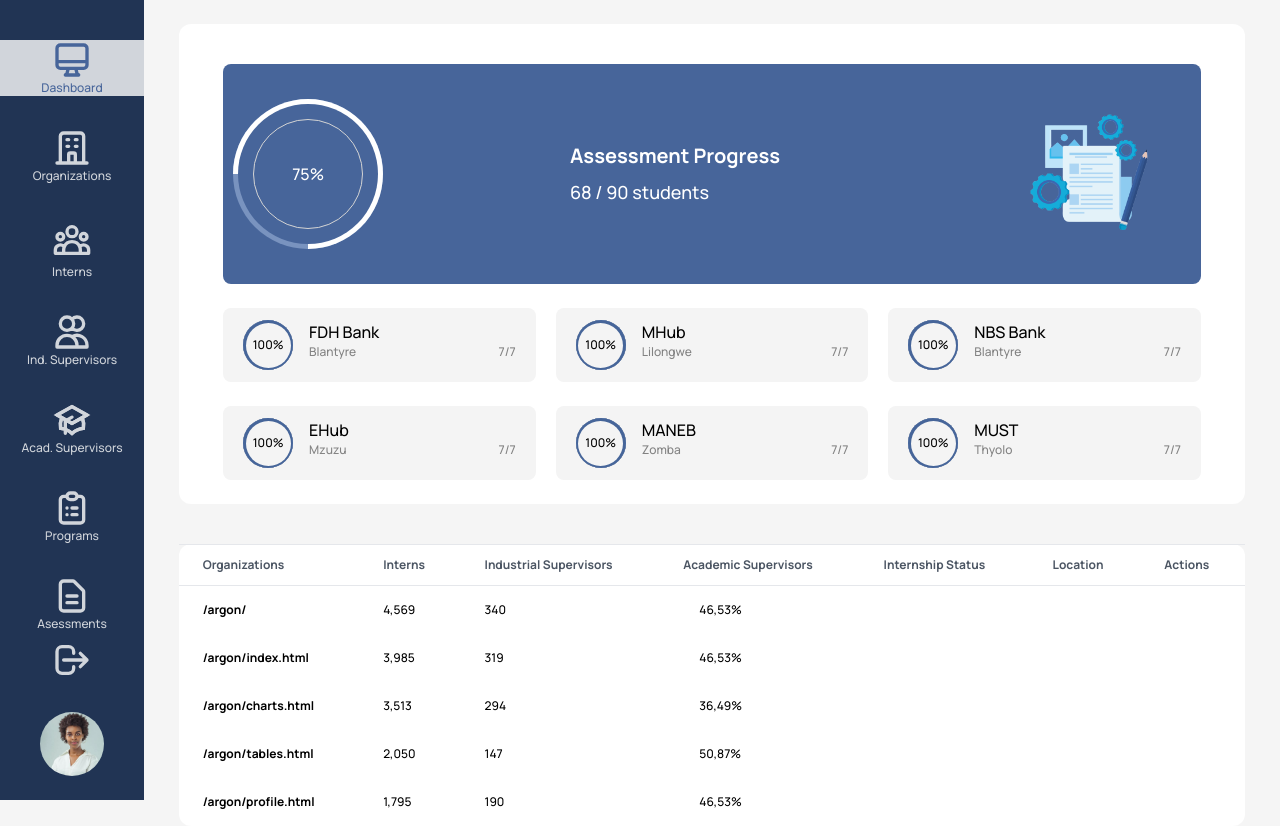
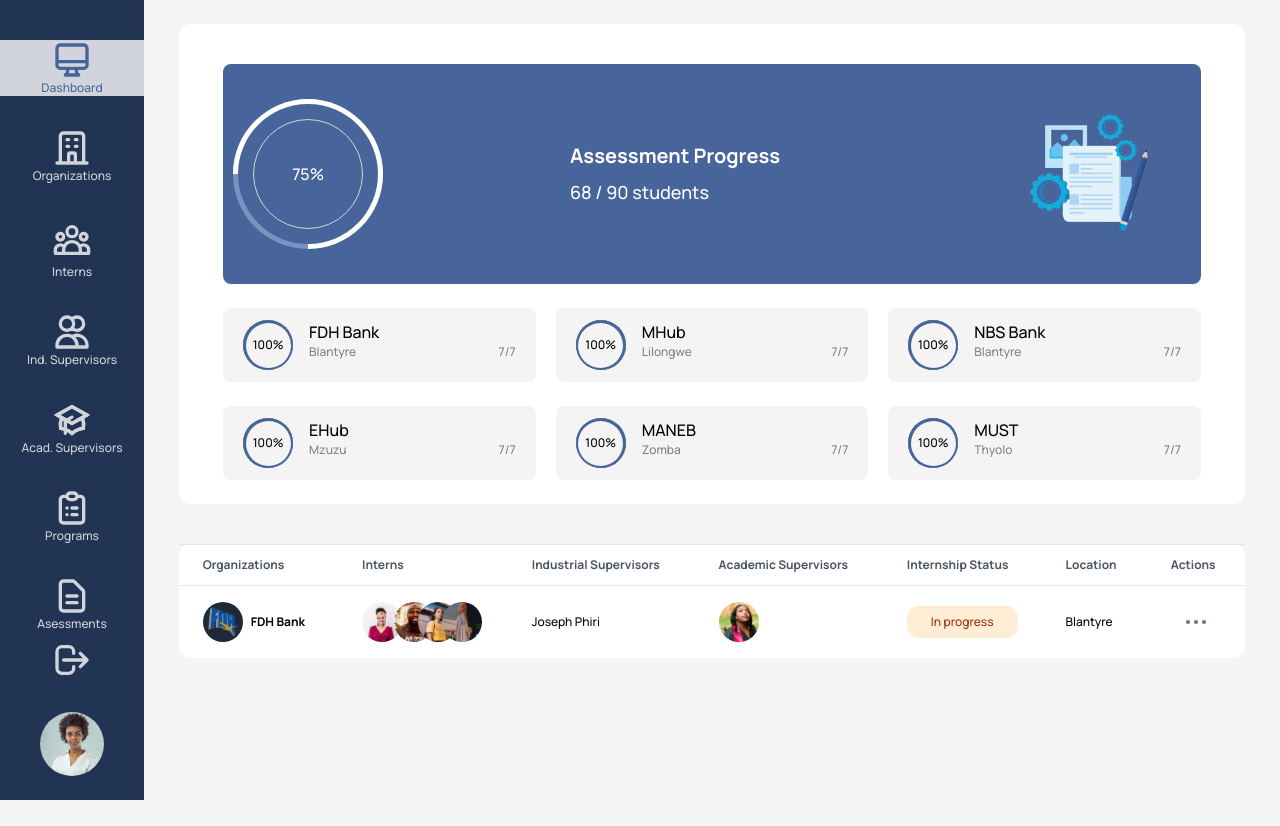
Before and after one commit to ChawerKamanga/must-wil-dashboard-ui, a website: page src/index.html in a window 1280 px wide. After the commit the page ends 800 px from the top, so only its background shows below. Drawn offline with Linux system fonts and the light colour scheme.

Commit message:
added table row for the table

```diff
--- a/src/index.html
+++ b/src/index.html
@@ -437,20 +437,6 @@
           </div>
 
           <div class="w-full mt-6 flex flex-col space-y-6 bg-white rounded-xl">
-            <!-- <table>
-              <thead>
-                <td>
-                  <tr>Organizations</tr>
-                  <tr>Interns</tr>
-                  <tr>Industrial Supervisors</tr>
-                  <tr>Academic Supervisors</tr>
-                  <tr>Internship Status</tr>
-                  <tr>Location</tr>
-                  <tr>Actions</tr>
-                </td>
-              </thead>
-            </table> -->
-
             <table class="items-center w-full bg-transparent border-collapse">
               <thead>
                 <tr>
@@ -468,115 +454,79 @@
                   <th
                     class="border-t-0 px-6 align-middle border-l-0 border-r-0 text-xs whitespace-nowrap p-4 text-left"
                   >
-                    /argon/
+                    <div class="flex items-center space-x-2">
+                      <div class="rounded-full bg-gray-800">
+                        <img
+                          src="../images/fdh_logo-removebg-preview.png"
+                          class="w-10"
+                          alt="logo"
+                        />
+                      </div>
+                      <span>FDH Bank</span>
+                    </div>
                   </th>
                   <td
                     class="border-t-0 px-6 align-middle border-l-0 border-r-0 text-xs whitespace-nowrap p-4"
                   >
-                    4,569
+                    <div class="flex items-center">
+                      <img
+                        src="../images/amina.jpg"
+                        class="w-10 rounded-full"
+                        alt="logo"
+                      />
+                      <img
+                        src="../images/bright.jpg"
+                        class="w-10 rounded-full -m-2"
+                        alt="logo"
+                      />
+                      <img
+                        src="../images/chisomo.jpg"
+                        class="w-10 rounded-full -m-2"
+                        alt="logo"
+                      />
+                      <img
+                        src="../images/grace.jpg"
+                        class="w-10 rounded-full -m-2"
+                        alt="logo"
+                      />
+                    </div>
                   </td>
                   <td
                     class="border-t-0 px-6 align-middle border-l-0 border-r-0 text-xs whitespace-nowrap p-4"
                   >
-                    340
+                    Joseph Phiri
                   </td>
                   <td
                     class="border-t-0 px-6 align-middle border-l-0 border-r-0 text-xs whitespace-nowrap p-4"
                   >
-                    <i class="fas fa-arrow-up text-emerald-500 mr-4"></i>
-                    46,53%
-                  </td>
-                </tr>
-                <tr>
-                  <th
-                    class="border-t-0 px-6 align-middle border-l-0 border-r-0 text-xs whitespace-nowrap p-4 text-left"
-                  >
-                    /argon/index.html
-                  </th>
-                  <td
-                    class="border-t-0 px-6 align-middle border-l-0 border-r-0 text-xs whitespace-nowrap p-4"
-                  >
-                    3,985
+                    <img
+                      src="../images/pic_1.jpg"
+                      class="w-10 rounded-full"
+                      alt="amina"
+                    />
                   </td>
                   <td
                     class="border-t-0 px-6 align-middle border-l-0 border-r-0 text-xs whitespace-nowrap p-4"
                   >
-                    319
+                    <div
+                      class="bg-orange-100 rounded-xl text-orange-800 py-2 px-1 text-center"
+                    >
+                      In progress
+                    </div>
                   </td>
                   <td
                     class="border-t-0 px-6 align-middle border-l-0 border-r-0 text-xs whitespace-nowrap p-4"
                   >
-                    <i class="fas fa-arrow-down text-orange-500 mr-4"></i>
-                    46,53%
-                  </td>
-                </tr>
-                <tr>
-                  <th
-                    class="border-t-0 px-6 align-middle border-l-0 border-r-0 text-xs whitespace-nowrap p-4 text-left"
-                  >
-                    /argon/charts.html
-                  </th>
-                  <td
-                    class="border-t-0 px-6 align-middle border-l-0 border-r-0 text-xs whitespace-nowrap p-4"
-                  >
-                    3,513
+                    Blantyre
                   </td>
                   <td
                     class="border-t-0 px-6 align-middle border-l-0 border-r-0 text-xs whitespace-nowrap p-4"
                   >
-                    294
-                  </td>
-                  <td
-                    class="border-t-0 px-6 align-middle border-l-0 border-r-0 text-xs whitespace-nowrap p-4"
-                  >
-                    <i class="fas fa-arrow-down text-orange-500 mr-4"></i>
-                    36,49%
-                  </td>
-                </tr>
-                <tr>
-                  <th
-                    class="border-t-0 px-6 align-middle border-l-0 border-r-0 text-xs whitespace-nowrap p-4 text-left"
-                  >
-                    /argon/tables.html
-                  </th>
-                  <td
-                    class="border-t-0 px-6 align-middle border-l-0 border-r-0 text-xs whitespace-nowrap p-4"
-                  >
-                    2,050
-                  </td>
-                  <td
-                    class="border-t-0 px-6 align-middle border-l-0 border-r-0 text-xs whitespace-nowrap p-4"
-                  >
-                    147
-                  </td>
-                  <td
-                    class="border-t-0 px-6 align-middle border-l-0 border-r-0 text-xs whitespace-nowrap p-4"
-                  >
-                    <i class="fas fa-arrow-up text-emerald-500 mr-4"></i>
-                    50,87%
-                  </td>
-                </tr>
-                <tr>
-                  <th
-                    class="border-t-0 px-6 align-middle border-l-0 border-r-0 text-xs whitespace-nowrap p-4 text-left"
-                  >
-                    /argon/profile.html
-                  </th>
-                  <td
-                    class="border-t-0 px-6 align-middle border-l-0 border-r-0 text-xs whitespace-nowrap p-4"
-                  >
-                    1,795
-                  </td>
-                  <td
-                    class="border-t-0 px-6 align-middle border-l-0 border-r-0 text-xs whitespace-nowrap p-4"
-                  >
-                    190
-                  </td>
-                  <td
-                    class="border-t-0 px-6 align-middle border-l-0 border-r-0 text-xs whitespace-nowrap p-4"
-                  >
-                    <i class="fas fa-arrow-down text-red-500 mr-4"></i>
-                    46,53%
+                    <div class="flex space-x-1 justify-center hover:cursor-pointer">
+                      <div class="bg-gray-500 rounded-full w-1 h-1"></div>
+                      <div class="bg-gray-500 rounded-full w-1 h-1"></div>
+                      <div class="bg-gray-500 rounded-full w-1 h-1"></div>
+                    </div>
                   </td>
                 </tr>
               </tbody>
```
Also changed, not shown: dist/style.css, images/amina.jpg (added), images/brian.jpg (added), images/bright.jpg (added), images/chisomo.jpg (added), images/david.jpg (added), images/francis.jpg (added), images/grace.jpg (added), images/hanna.jpg (added), images/pic_1.jpg (added), images/pic_2.jpg (added), images/pic_4.jpg (added), images/pic_5.jpg (added).
